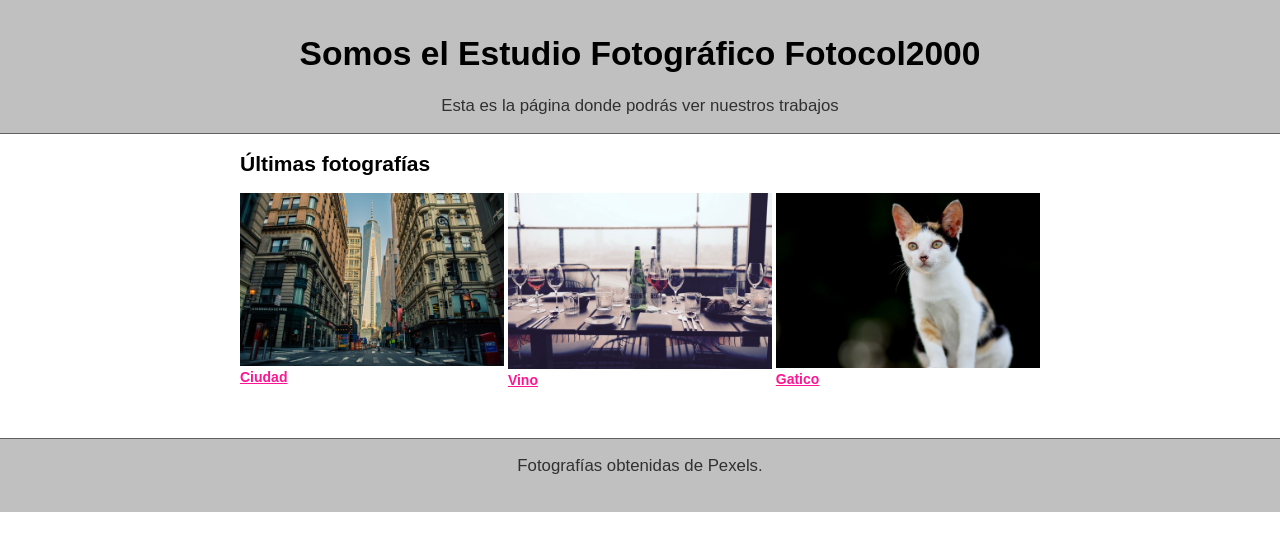
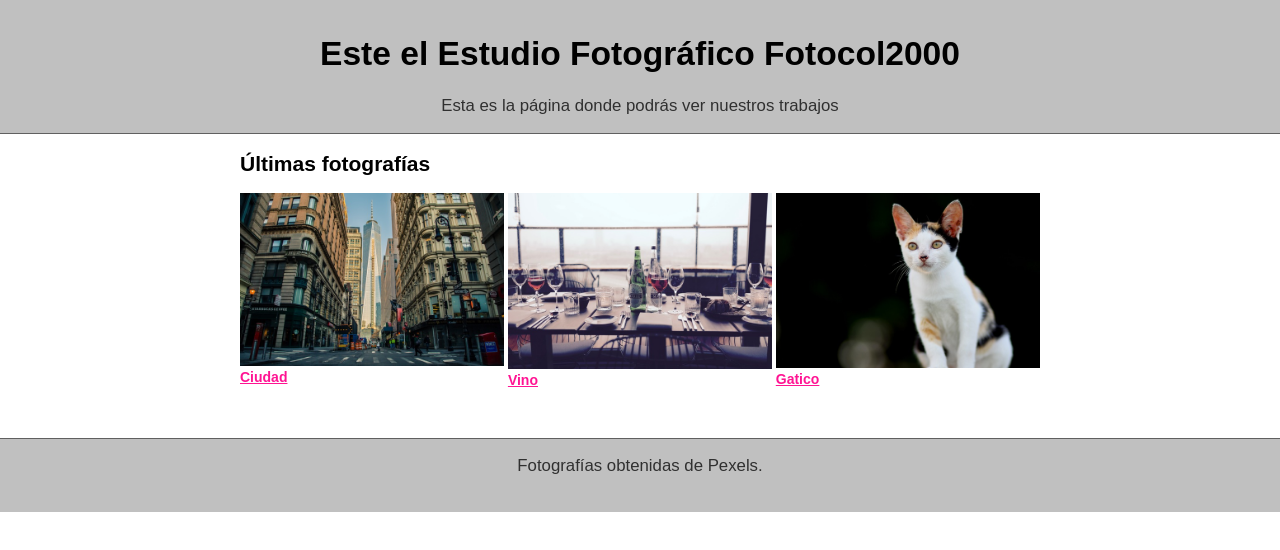
Before and after one commit to jgonza22/pagina-web, a plain HTML site: page index.html in a window 1280 px wide. Shown: the top 550 px of the page. Drawn offline with Linux system fonts and the light colour scheme.

Commit message:
Update index.html

```diff
--- a/index.html
+++ b/index.html
@@ -7,7 +7,7 @@
     </head>
     <body>
         <header>
-        <h1>Somos el Estudio Fotográfico Fotocol2000</h1>
+        <h1>Este el Estudio Fotográfico Fotocol2000</h1>
         <p>Esta es la página donde podrás ver nuestros trabajos</p>
         </header>
 
```
